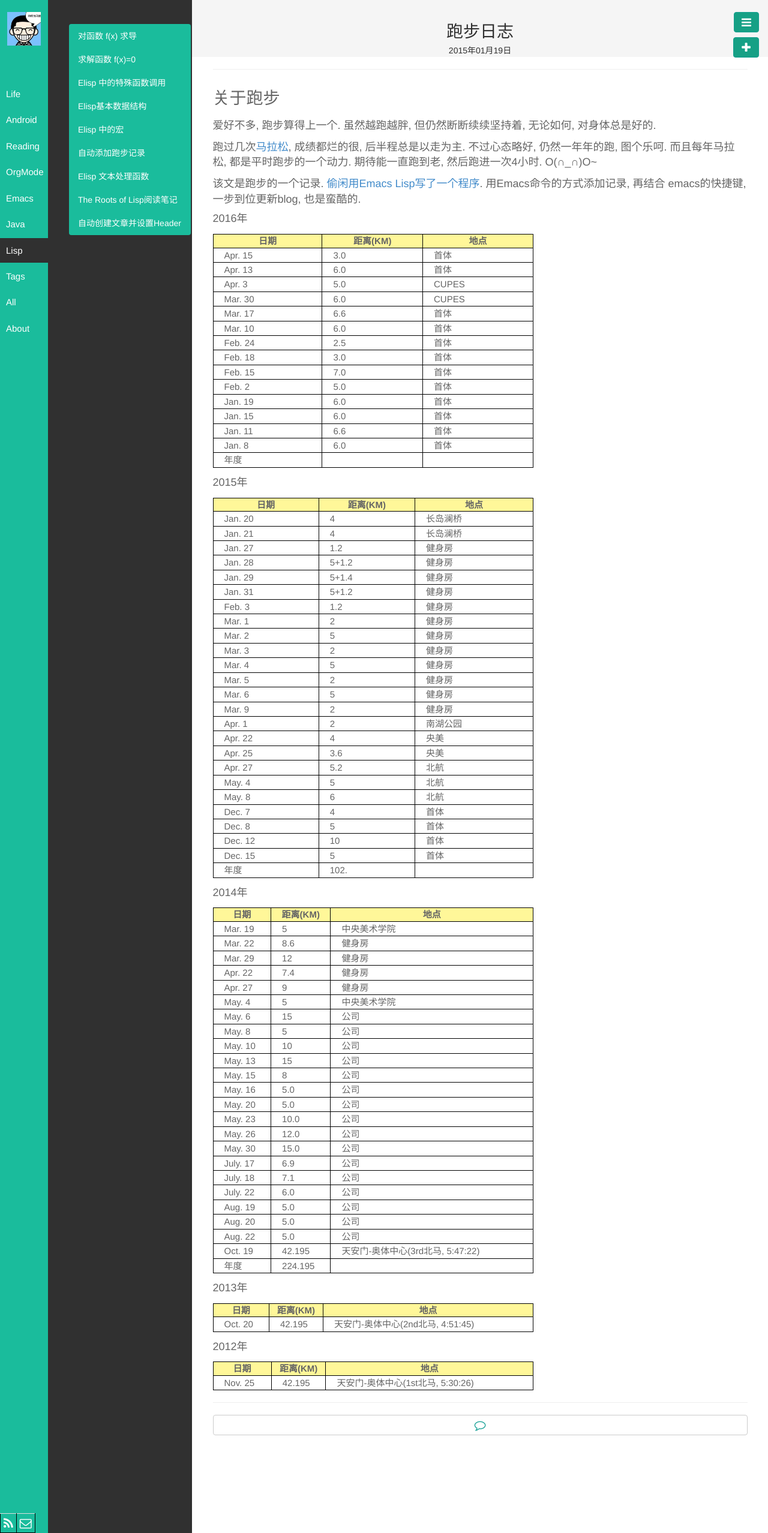
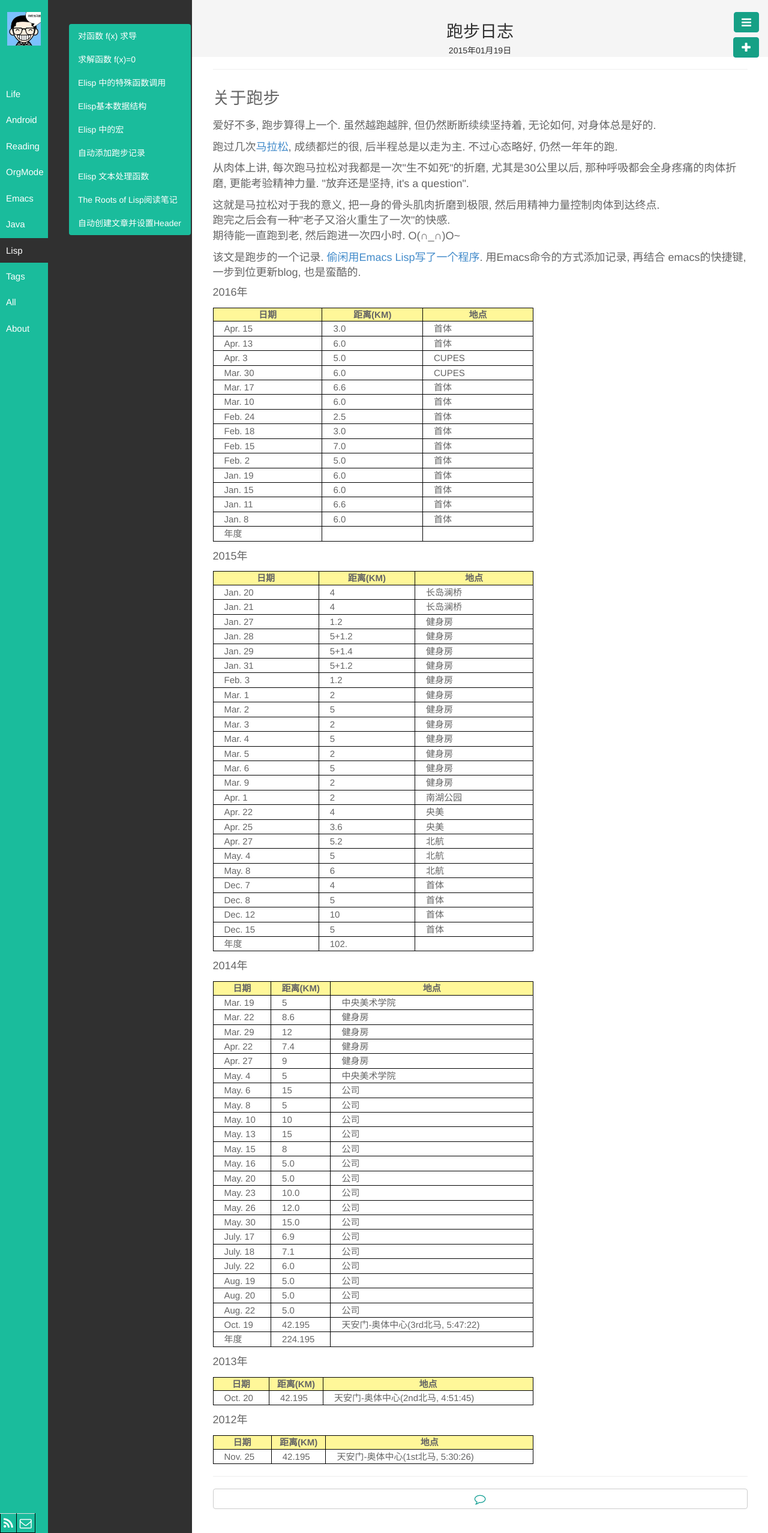
Before and after one commit to byrlx/byrlx.github.io, a Jekyll site: the page built from _posts/Other/2015-01-19-Running-Record.html, in a window 1280 px wide. Shown: the whole page at 60% size. Built offline with Jekyll 4.4.1, drawn with Linux system fonts in a browser that asks for light colours.

Commit message:
update blog

```diff
--- a/_posts/Other/2015-01-19-Running-Record.html
+++ b/_posts/Other/2015-01-19-Running-Record.html
@@ -12,8 +12,18 @@
 </p>
 
 <p>
-跑过几次<a href="http://xuzhengchao.com/life/%E7%AC%AC%E4%BA%8C%E6%AC%A1%E5%8C%97%E4%BA%AC%E9%A9%AC%E6%8B%89%E6%9D%BE.html">马拉松</a>, 成绩都烂的很, 后半程总是以走为主. 不过心态略好, 仍然一年年的跑, 图个乐呵.
-而且每年马拉松, 都是平时跑步的一个动力. 期待能一直跑到老, 然后跑进一次4小时. O(∩_∩)O~
+跑过几次<a href="http://xuzhengchao.com/life/%E7%AC%AC%E4%BA%8C%E6%AC%A1%E5%8C%97%E4%BA%AC%E9%A9%AC%E6%8B%89%E6%9D%BE.html">马拉松</a>, 成绩都烂的很, 后半程总是以走为主. 不过心态略好, 仍然一年年的跑.
+</p>
+
+<p>
+从肉体上讲, 每次跑马拉松对我都是一次"生不如死"的折磨, 尤其是30公里以后,
+那种呼吸都会全身疼痛的肉体折磨, 更能考验精神力量. "放弃还是坚持, it's a question".
+</p>
+
+<p>
+这就是马拉松对于我的意义, 把一身的骨头肌肉折磨到极限, 然后用精神力量控制肉体到达终点.<br  />
+跑完之后会有一种"老子又浴火重生了一次"的快感.<br  />
+期待能一直跑到老, 然后跑进一次四小时. O(∩_∩)O~
 </p>
 
 <p>
```
Also changed, not shown: org/Other/2015-01-19-Running-Record.org (+8 -2 lines).
